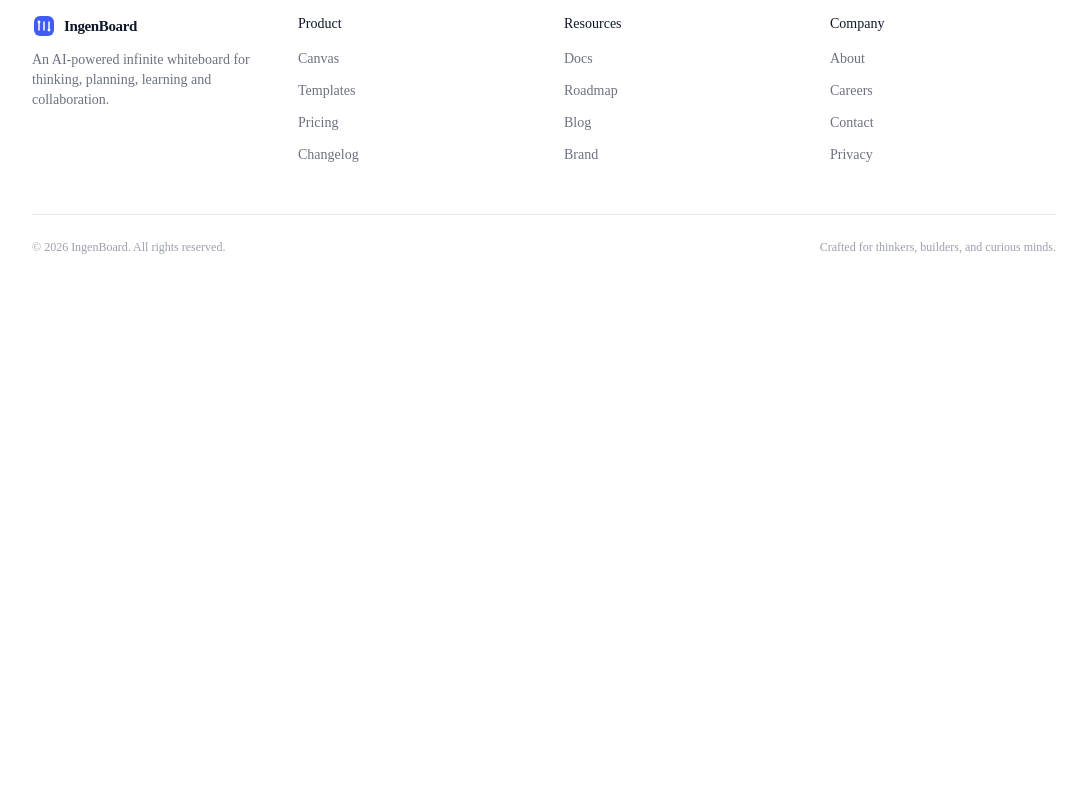
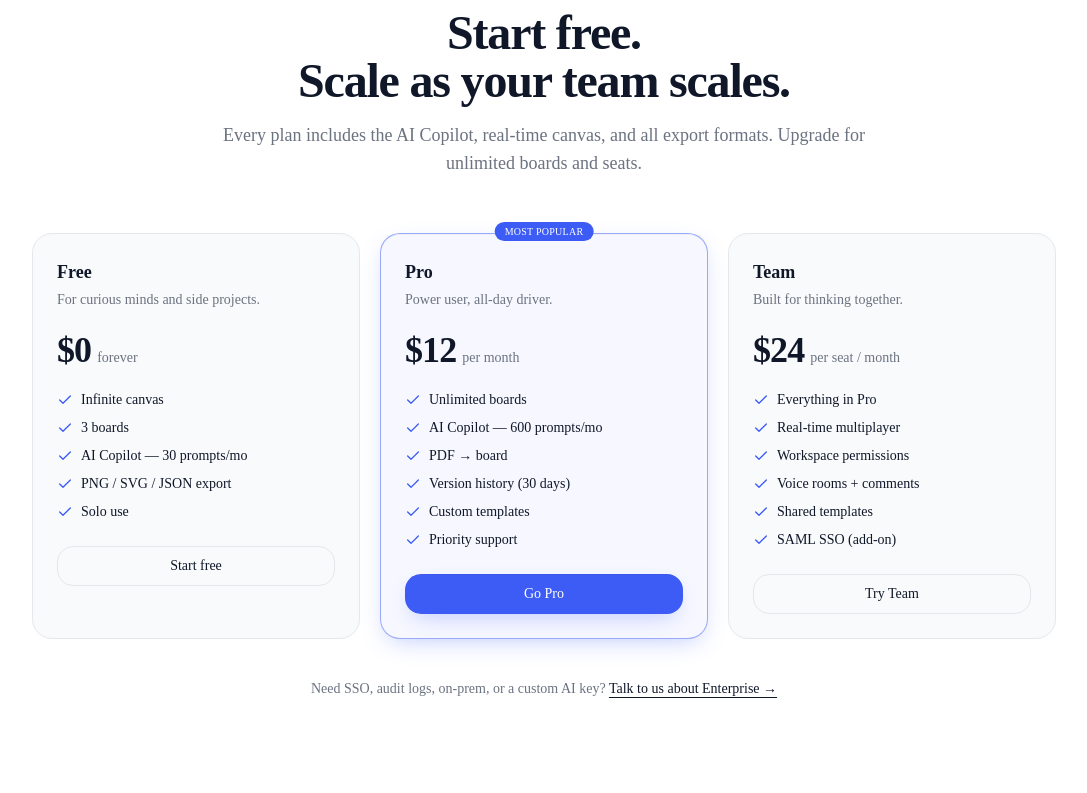
Before and after one commit to PRABHMANNAT/iNFINITE-white-BOARD, a Next.js app: page / in a window 1280 px wide. Shown: the part 3307-4100 px from the top of the page, without its empty margins (96-1183 px from the left). Before the commit the page ends 3626 px from the top, so only its background shows below. Built offline with nearby package versions, Linux system fonts and the light colour scheme.

Commit message:
feat(landing): Pricing section — Free / Pro / Team tiers with feature lists + Enterprise CTA

```diff
--- a/src/app/page.tsx
+++ b/src/app/page.tsx
@@ -2,6 +2,7 @@ import { LandingNav } from '@/components/landing/nav';
 import { LandingHero } from '@/components/landing/hero';
 import { LandingFeatures } from '@/components/landing/features';
 import { LandingAISection } from '@/components/landing/ai-section';
+import { LandingPricing } from '@/components/landing/pricing';
 import { LandingFooter } from '@/components/landing/footer';
 
 export default function HomePage() {
@@ -12,6 +13,7 @@ export default function HomePage() {
         <LandingHero />
         <LandingFeatures />
         <LandingAISection />
+        <LandingPricing />
       </main>
       <LandingFooter />
     </>
--- /dev/null
+++ b/src/components/landing/pricing.tsx
@@ -0,0 +1,122 @@
+import { Check } from 'lucide-react';
+import { Button } from '@/components/ui/button';
+import { cn } from '@/lib/cn';
+
+const TIERS = [
+  {
+    name: 'Free',
+    price: '$0',
+    cadence: 'forever',
+    description: 'For curious minds and side projects.',
+    features: [
+      'Infinite canvas',
+      '3 boards',
+      'AI Copilot — 30 prompts/mo',
+      'PNG / SVG / JSON export',
+      'Solo use',
+    ],
+    cta: 'Start free',
+    accent: false,
+  },
+  {
+    name: 'Pro',
+    price: '$12',
+    cadence: 'per month',
+    description: 'Power user, all-day driver.',
+    features: [
+      'Unlimited boards',
+      'AI Copilot — 600 prompts/mo',
+      'PDF → board',
+      'Version history (30 days)',
+      'Custom templates',
+      'Priority support',
+    ],
+    cta: 'Go Pro',
+    accent: true,
+  },
+  {
+    name: 'Team',
+    price: '$24',
+    cadence: 'per seat / month',
+    description: 'Built for thinking together.',
+    features: [
+      'Everything in Pro',
+      'Real-time multiplayer',
+      'Workspace permissions',
+      'Voice rooms + comments',
+      'Shared templates',
+      'SAML SSO (add-on)',
+    ],
+    cta: 'Try Team',
+    accent: false,
+  },
+];
+
+export function LandingPricing() {
+  return (
+    <section id="pricing" className="relative px-6 py-24 md:py-32">
+      <div className="mx-auto max-w-5xl">
+        <div className="mx-auto max-w-2xl text-center">
+          <p className="text-sm font-medium text-accent">Pricing</p>
+          <h2 className="mt-2 text-4xl font-semibold tracking-tight md:text-5xl">
+            Start free.<br />Scale as your team scales.
+          </h2>
+          <p className="mt-4 text-lg text-fg-muted">
+            Every plan includes the AI Copilot, real-time canvas, and all
+            export formats. Upgrade for unlimited boards and seats.
+          </p>
+        </div>
+
+        <div className="mt-14 grid grid-cols-1 gap-5 md:grid-cols-3">
+          {TIERS.map((t) => (
+            <div
+              key={t.name}
+              className={cn(
+                'relative rounded-2xl border p-6 transition-all',
+                t.accent
+                  ? 'border-accent/50 bg-accent/[0.04] glow'
+                  : 'border-border bg-bg-subtle'
+              )}
+            >
+              {t.accent && (
+                <span className="absolute -top-3 left-1/2 -translate-x-1/2 rounded-full bg-accent px-2.5 py-0.5 text-[10px] font-medium uppercase tracking-wide text-accent-fg">
+                  Most popular
+                </span>
+              )}
+              <h3 className="text-lg font-semibold">{t.name}</h3>
+              <p className="mt-1 text-sm text-fg-muted">{t.description}</p>
+              <div className="mt-5 flex items-baseline gap-1.5">
+                <span className="text-4xl font-semibold tracking-tight">
+                  {t.price}
+                </span>
+                <span className="text-sm text-fg-muted">{t.cadence}</span>
+              </div>
+              <ul className="mt-5 space-y-2 text-sm">
+                {t.features.map((f) => (
+                  <li key={f} className="flex items-start gap-2">
+                    <Check className="mt-0.5 h-4 w-4 flex-none text-accent" />
+                    <span className="text-fg">{f}</span>
+                  </li>
+                ))}
+              </ul>
+              <Button
+                variant={t.accent ? 'primary' : 'outline'}
+                size="md"
+                className="mt-6 w-full justify-center"
+              >
+                {t.cta}
+              </Button>
+            </div>
+          ))}
+        </div>
+
+        <p className="mt-10 text-center text-sm text-fg-muted">
+          Need SSO, audit logs, on-prem, or a custom AI key?{' '}
+          <a className="text-fg underline underline-offset-4" href="#">
+            Talk to us about Enterprise →
+          </a>
+        </p>
+      </div>
+    </section>
+  );
+}
```
